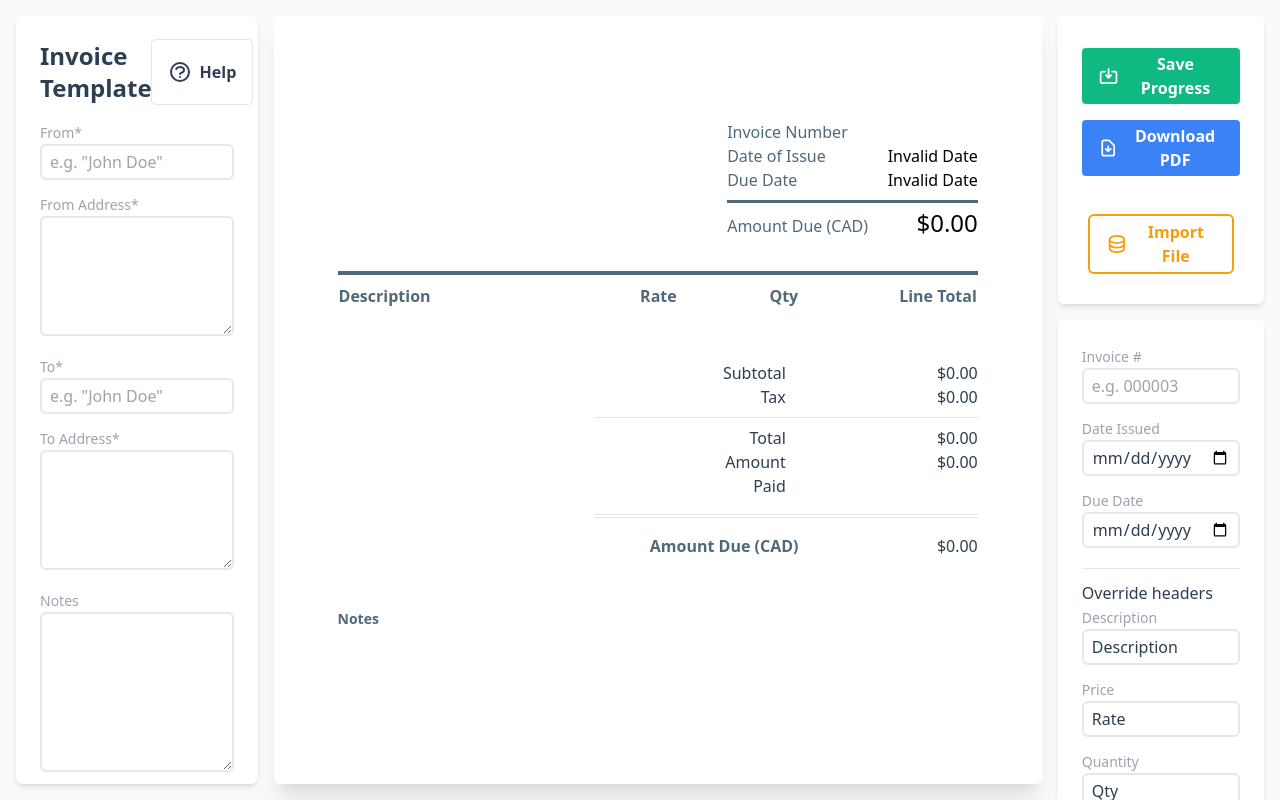
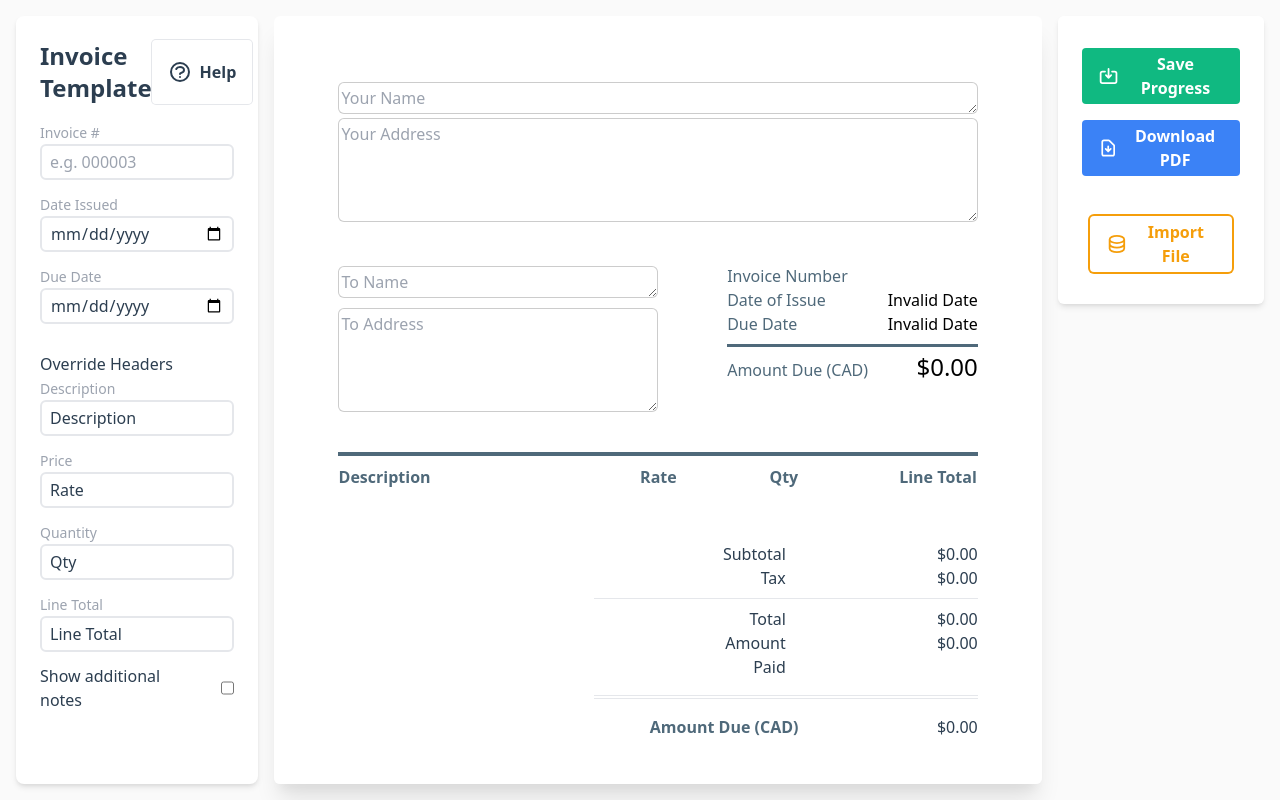
Before and after one commit to bill-ahmed/simple-invoice, a Vue app: page / in a window 1280 px wide. Built offline with nearby package versions, Linux system fonts and the light colour scheme.

Commit message:
only edit general info directly, allow hiding of additional notes

```diff
--- a/src/App.vue
+++ b/src/App.vue
@@ -16,22 +16,37 @@
           </button>
         </div>
 
+        <!-- Meta data controls -->
         <div>
-          <label>From*</label>
-          <input v-model="invoiceData.header.from.name" placeholder='e.g. "John Doe"' class="w-full" spellcheck="false"/>
+          <div>
+            <label>Invoice #</label>
+            <input v-model="invoiceMeta.id" placeholder='e.g. 000003' class="w-full"/>
 
-          <label>From Address*</label>
-          <textarea v-model="invoiceData.header.from.address" rows="5" class="text-sm w-full" spellcheck="false"/>
+            <label>Date Issued</label>
+            <input v-model="invoiceMeta.dateIssue" type="date" class="w-full"/>
 
+            <label>Due Date</label>
+            <input v-model="invoiceMeta.dateDue" type="date" class="w-full"/>
 
-          <label>To*</label>
-          <input v-model="invoiceData.header.to.name" placeholder='e.g. "John Doe"' class="w-full" spellcheck="false"/>
+            <h4 class="mt-4 font-medium"> Override Headers </h4>
 
-          <label>To Address*</label>
-          <textarea v-model="invoiceData.header.to.address" rows="5" class="text-sm w-full" spellcheck="false"/>
+            <label>Description</label>
+            <input v-model="invoiceMeta.headers.description" class="w-full"/>
 
-          <label>Notes</label>
-          <textarea v-model="invoiceData.footer.notes" rows="7" class="text-sm w-full"/>
+            <label>Price</label>
+            <input v-model="invoiceMeta.headers.amount" class="w-full"/>
+
+            <label>Quantity</label>
+            <input v-model="invoiceMeta.headers.qty" class="w-full"/>
+
+            <label>Line Total</label>
+            <input v-model="invoiceMeta.headers.lineTotal" class="w-full"/>
+
+            <div @click="invoiceMeta.showNotes = !invoiceMeta.showNotes" class="cursor-pointer w-full flex flex-row items-center justify-between">
+              <p class="mr-4"> Show additional notes </p>
+              <input class="m-0" type="checkbox" :checked="invoiceMeta.showNotes"/>
+            </div>
+          </div>
         </div>
       </div>
 
@@ -76,35 +91,7 @@
           </div>
         </div>
 
-        <!-- Meta data controls -->
-        <div class="m-4 mt-2 p-6 flex-grow shadow-md bg-white rounded-md">
-          <div>
-            <label>Invoice #</label>
-            <input v-model="invoiceMeta.id" placeholder='e.g. 000003' class="w-full"/>
 
-            <label>Date Issued</label>
-            <input v-model="invoiceMeta.dateIssue" type="date" class="w-full"/>
-
-            <label>Due Date</label>
-            <input v-model="invoiceMeta.dateDue" type="date" class="w-full"/>
-
-            <hr class="mt-2 mb-3"/>
-
-            <h4 class="font-medium"> Override headers </h4>
-
-            <label>Description</label>
-            <input v-model="invoiceMeta.headers.description" class="w-full"/>
-
-            <label>Price</label>
-            <input v-model="invoiceMeta.headers.amount" class="w-full"/>
-
-            <label>Quantity</label>
-            <input v-model="invoiceMeta.headers.qty" class="w-full"/>
-
-            <label>Line Total</label>
-            <input v-model="invoiceMeta.headers.lineTotal" class="w-full"/>
-          </div>
-        </div>
 
       </div>
     </div>
--- a/src/components/Editor.vue
+++ b/src/components/Editor.vue
@@ -2,12 +2,12 @@
   <div @mouseover="showEdit=true" @mouseleave="showEdit = false" id="printMe" style="width: 8.5in;" class="editor-container shadow-xl my-4 mx-auto p-16 bg-white overflow-y-auto">
     <!-- From address -->
     <div class="flex flex-col mb-10 w-full text-black break-all whitespace-pre-wrap">
-      <textarea v-if="showEdit" rows="1" placeholder="Your Name" v-model="data.header.from.name"/>
+      <textarea v-if="showEdit || data.header.from.name === ''" rows="1" placeholder="Your Name" v-model="data.header.from.name"/>
       <p v-else>
         {{ data.header.from.name }}
       </p>
 
-      <textarea v-if="showEdit" rows="4" placeholder="Your Address" v-model="data.header.from.address"/>
+      <textarea v-if="showEdit || data.header.from.address === ''" rows="4" placeholder="Your Address" v-model="data.header.from.address"/>
       <p v-else>
         {{ data.header.from.address }}
       </p>
@@ -16,12 +16,12 @@
     <!-- To address + Summary -->
     <div class="text-black flex flex-row justify-between">
       <div class="w-80 break-all whitespace-pre-wrap">
-        <textarea class="w-full" v-if="showEdit" rows="1" placeholder="To Name" v-model="data.header.to.name"/>
+        <textarea class="w-full" v-if="showEdit || data.header.to.name === ''" rows="1" placeholder="To Name" v-model="data.header.to.name"/>
         <p v-else>
         {{ data.header.to.name }}
         </p>
 
-        <textarea class="w-full" v-if="showEdit" rows="4" placeholder="To Address" v-model="data.header.to.address"/>
+        <textarea class="w-full" v-if="showEdit || data.header.to.address === ''" rows="4" placeholder="To Address" v-model="data.header.to.address"/>
         <p v-else>
           {{ data.header.to.address }}
         </p>
@@ -118,10 +118,10 @@
     </div>
 
     <!-- Notes -->
-    <div>
+    <div v-if="meta.showNotes">
       <label class="blue-color font-semibold">Notes</label>
 
-      <textarea class="w-full" v-if="showEdit" rows="3" placeholder="(optional)" v-model="data.footer.notes"/>
+      <textarea class="w-full" v-if="showEdit || data.footer.notes === ''" rows="3" placeholder="(optional)" v-model="data.footer.notes"/>
       <p v-else class="w-full break-all whitespace-pre-wrap"> {{data.footer.notes}} </p>
     </div>
   </div>
--- a/src/constants.js
+++ b/src/constants.js
@@ -5,6 +5,7 @@ export const INVOICE_METADATA_DEFAULTS = {
   amountPaid: 0,
   dateIssue: '',
   dateDue: '',
+  showNotes: false,
 
   // Override headers for the table
   headers: {
```
